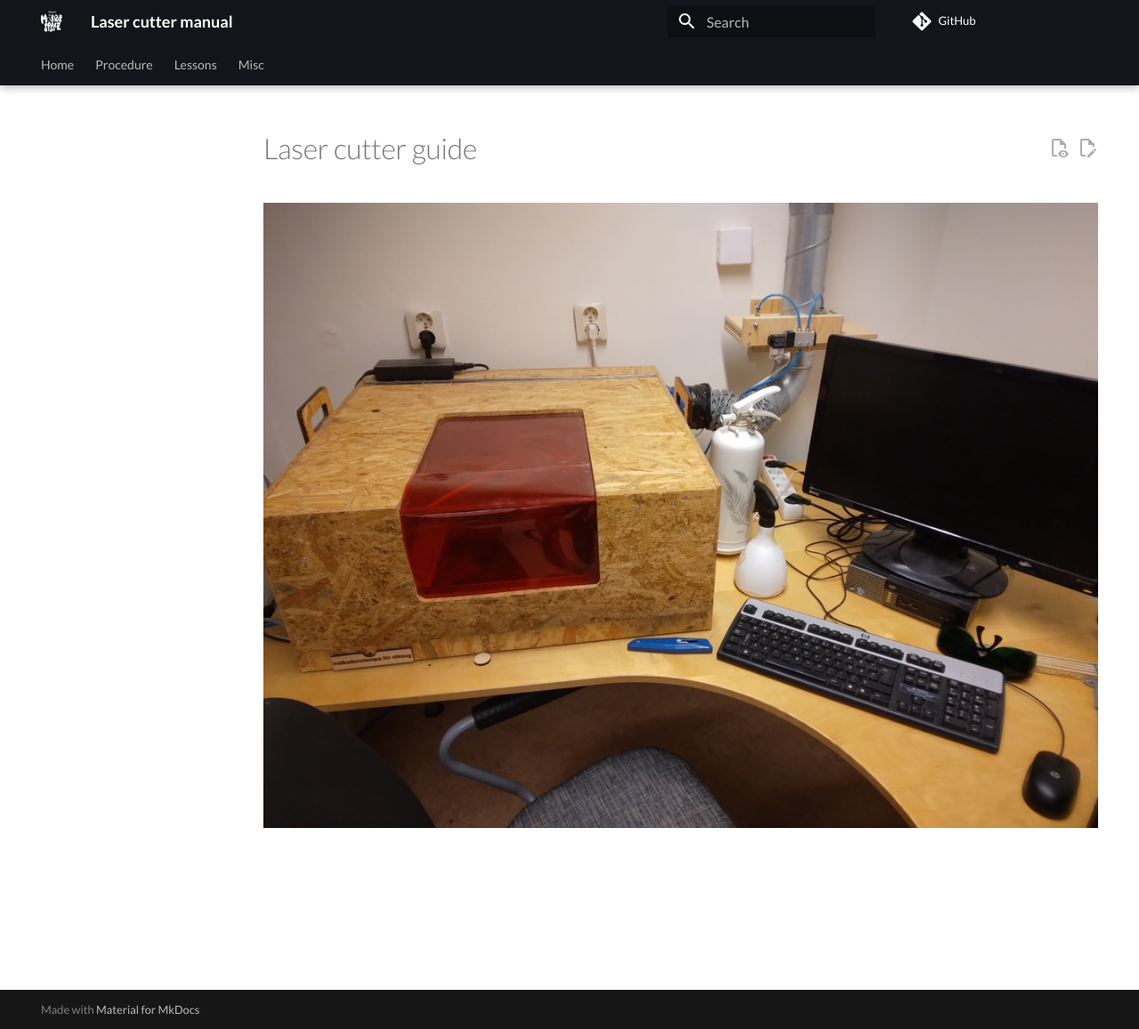
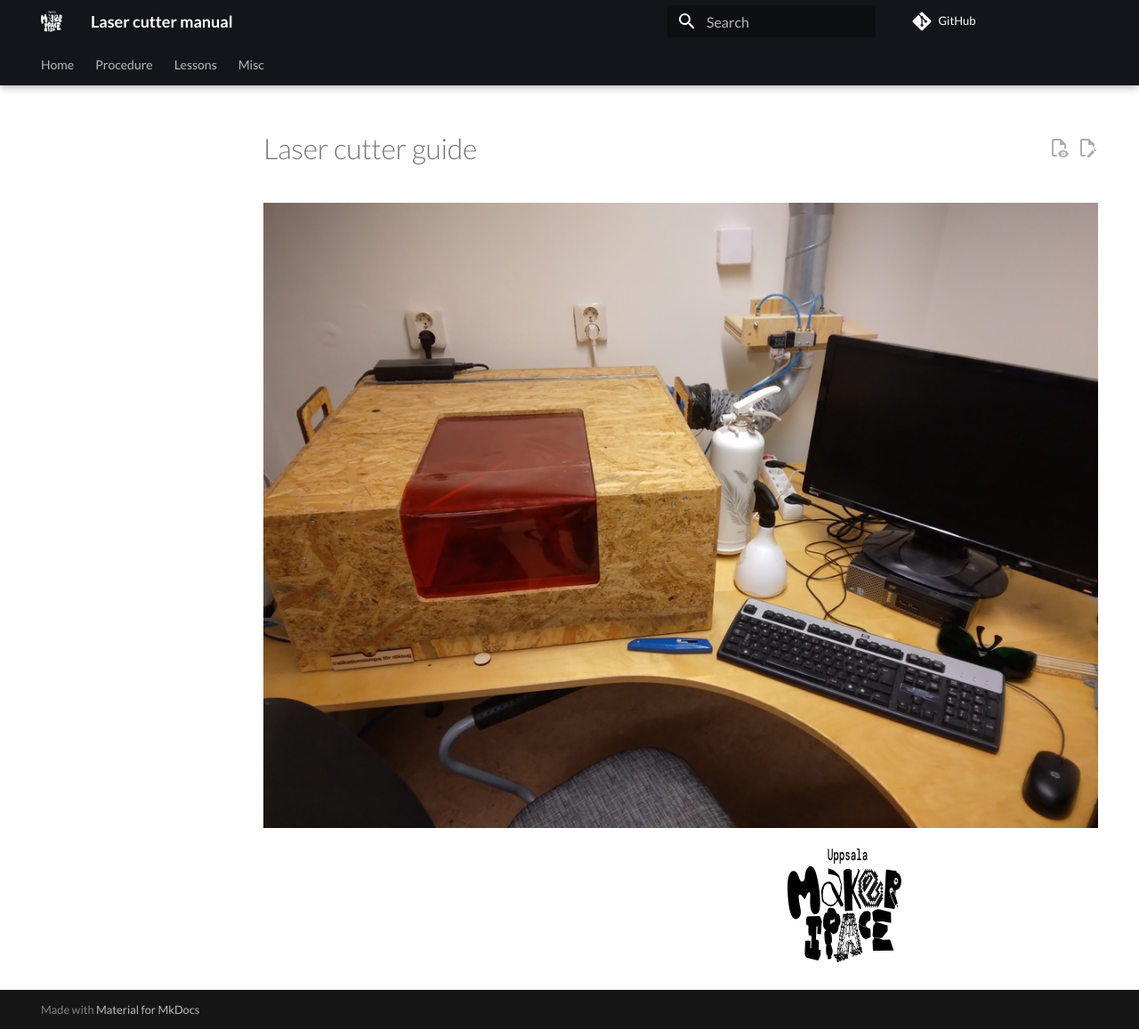
Before and after one commit to uppsala-makerspace/laser_cutter_guide, an MkDocs documentation site: the page built from docs/misc/cover/README.md, in a window 1280 px wide and 1157 px high. Shown: the whole window at 89% size. Built offline with MkDocs 1.6.1 and Material for MkDocs 9.7.7, drawn with Linux system fonts in a browser that asks for light colours; comment, search, counter and statistics services are not loaded.

Commit message:
Better cover

```diff
--- a/docs/misc/cover/README.md
+++ b/docs/misc/cover/README.md
@@ -1,3 +1,5 @@
 # Laser cutter guide
 
 ![Our laser cutter](laser_cutter.jpg)
+
+![Uppsala Makerspace](2024_logo_Complex_Black_thumbnail.png)
```
Also changed, not shown: docs/misc/cover/2024_logo_Complex_Black_thumbnail.png (added), 1 other file.
